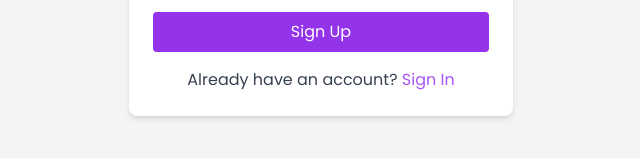
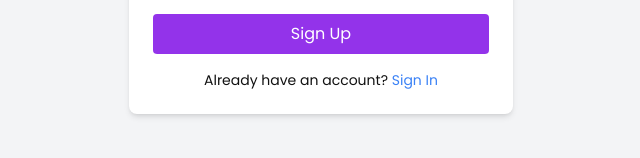
Before and after one commit to kalviumcommunity/S65_Tickify, a React (Vite) app in the folder frontend/: page /signup in a window 1280 px wide. Shown: the part 456-614 px from the top of the page, without its empty margins (319-959 px from the left). Built offline with nearby package versions, Linux system fonts and the light colour scheme; a web font is replaced by a local one.

Commit message:
Refactor SignUp component for better navigation
Updated the SignUp component to use Link for navigation and improved error handling.

```diff
--- a/frontend/src/components/SignIn & SignUp/SignUp.jsx
+++ b/frontend/src/components/SignIn & SignUp/SignUp.jsx
@@ -1,6 +1,7 @@
 import React, { useState } from "react";
 import { useNavigate } from "react-router-dom";
 import toast from "react-hot-toast";
+import { Link } from "react-router-dom";
 
 const Signup = ({ isDarkMode, onSignupSuccess }) => {
   const [formData, setFormData] = useState({
@@ -174,11 +175,11 @@
         </button>
 
         <div className="mt-4 text-center">
-          <p className={`${isDarkMode ? "text-gray-300" : "text-gray-700"}`}>
+          <p className="text-sm text-center">
             Already have an account?{" "}
-            <a href="/signin" className="text-purple-500">
+            <Link to="/signin" className="text-blue-500 hover:underline">
               Sign In
-            </a>
+            </Link>
           </p>
         </div>
       </form>
```
